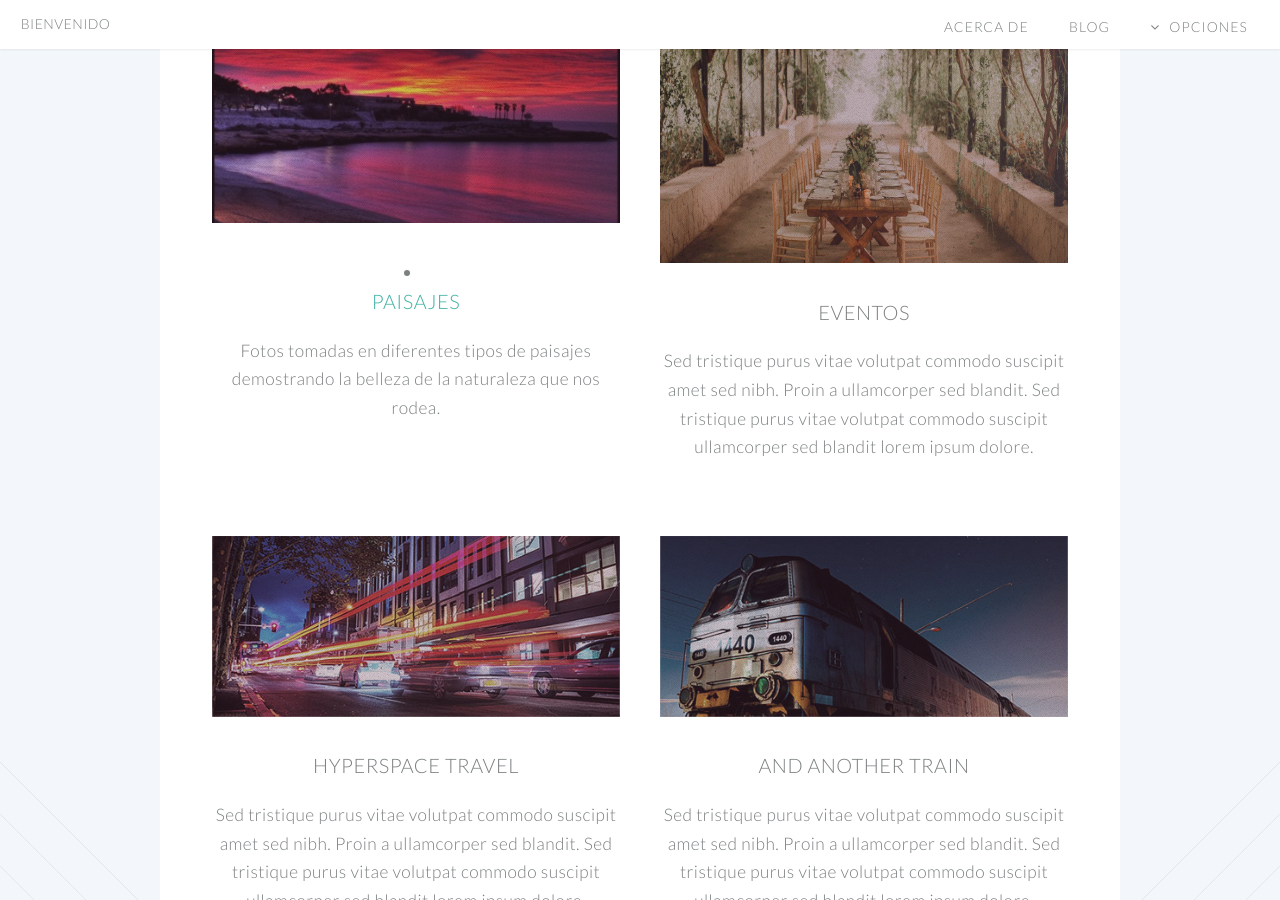
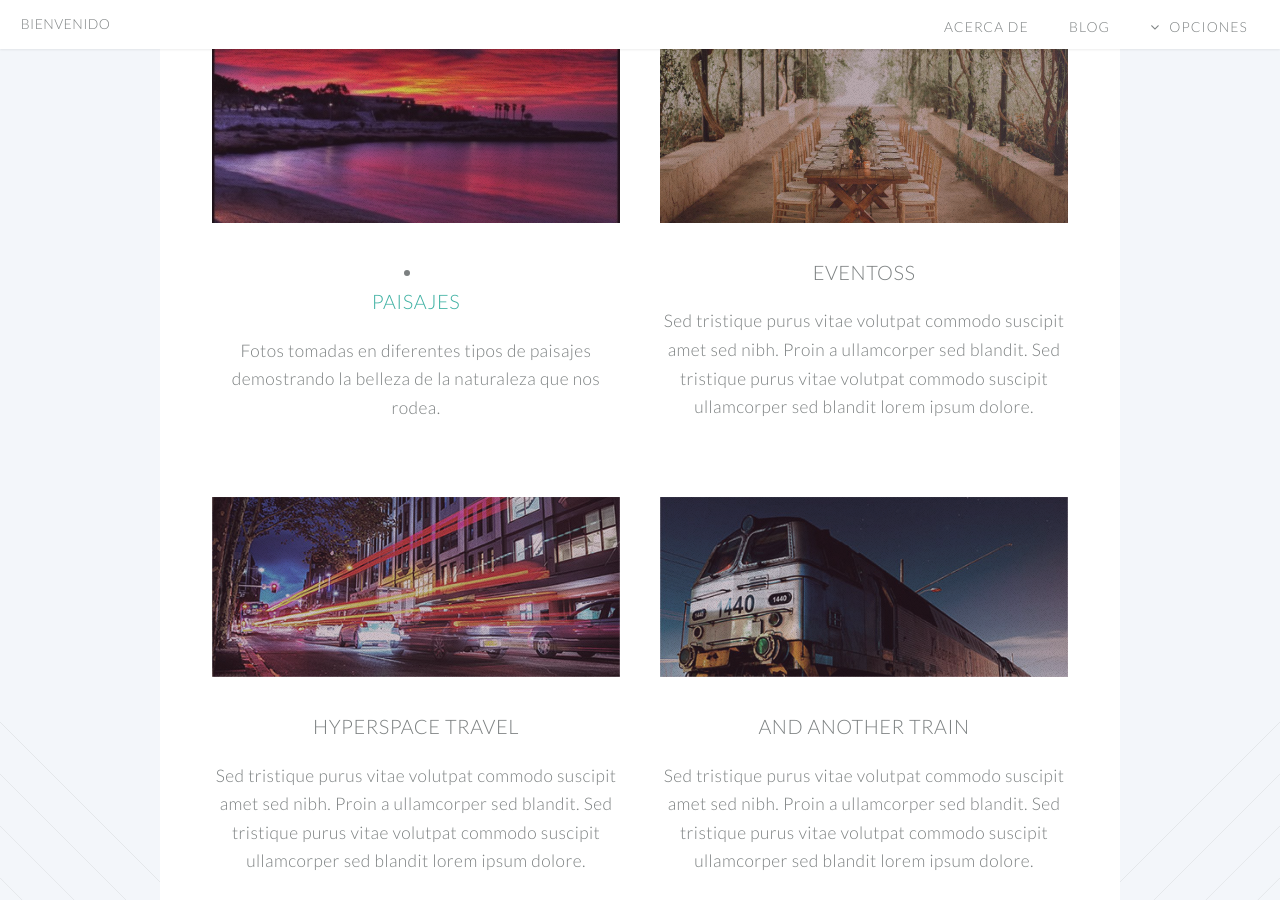
Before and after one commit to Vico2001/Vico2001.github.io, a Jekyll site: the page built from index.html, in a window 1280 px wide and 900 px high, scrolled down 1397 px. Built offline with Jekyll 4.4.1, drawn with Linux system fonts in a browser that asks for light colours.

Commit message:
Update index.html

```diff
--- a/index.html
+++ b/index.html
@@ -71,9 +71,9 @@
 							<div class="6u">
 
 								<section>
-									<a href="#" class="image featured"><img src="images/evento1.jpg" width="" height="250" /></a>
+									<a href="#" class="image featured"><img src="images/evento1.jpg" width="" height="210" /></a>
 									<header>
-										<h3>Eventos</h3>
+										<h3>Eventoss</h3>
 									</header>
 									<p>Sed tristique purus vitae volutpat commodo suscipit amet sed nibh. Proin a ullamcorper sed blandit. Sed tristique purus vitae volutpat commodo suscipit ullamcorper sed blandit lorem ipsum dolore.</p>
 								</section>
```
